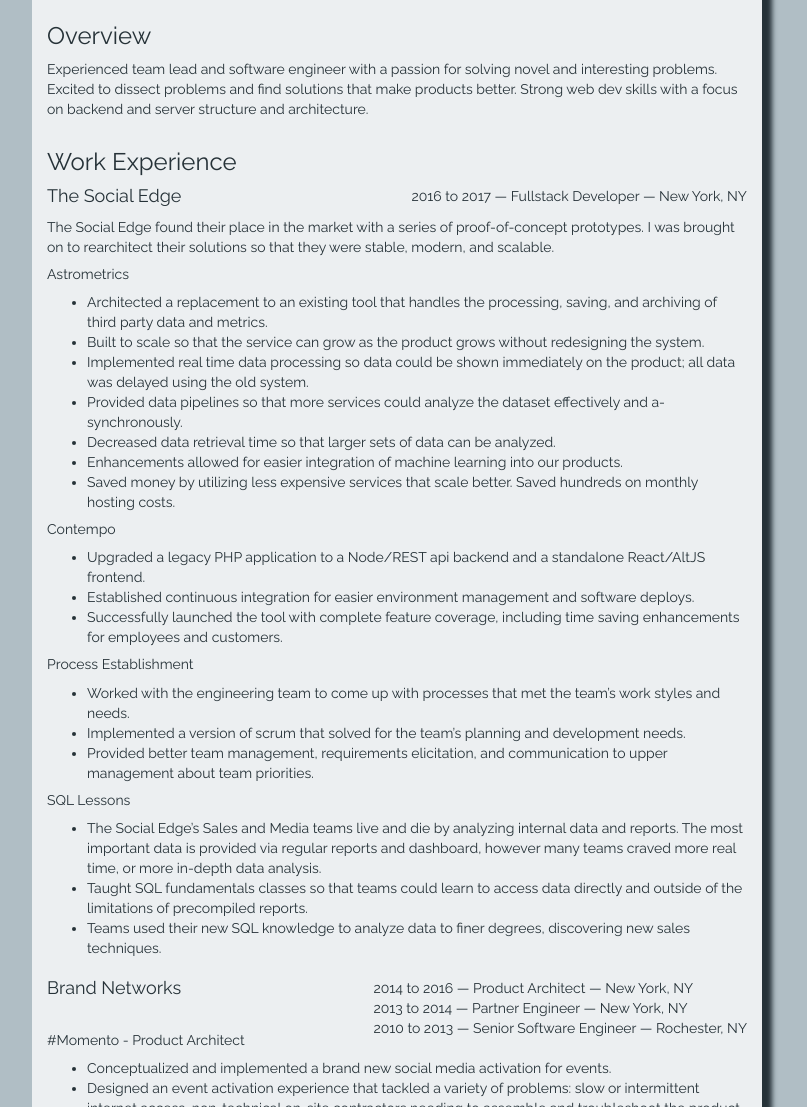
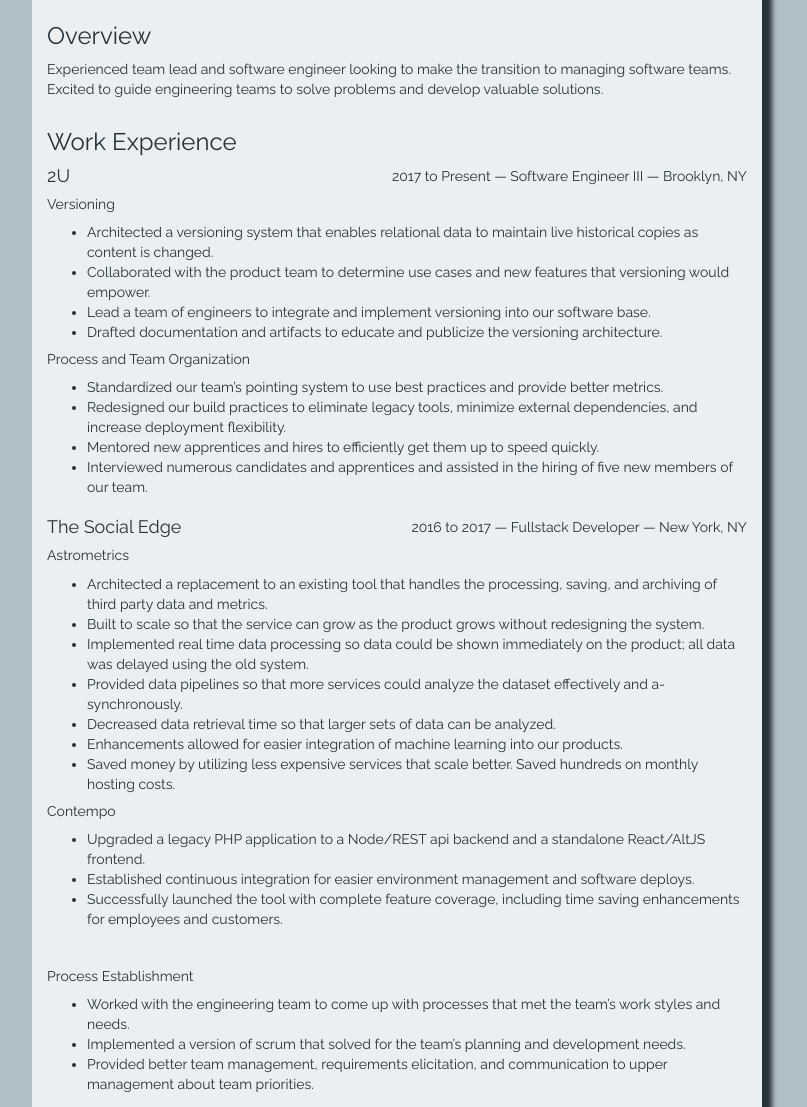
Before and after one commit to jtymann/Resume, a plain HTML site: page index.html in a window 1280 px wide. Shown: the part 186-1293 px from the top of the page, without its empty margins (243-1050 px from the left). Drawn offline with Linux system fonts and the light colour scheme.

Commit message:
Added 2U Work

```diff
--- a/index.html
+++ b/index.html
@@ -32,7 +32,7 @@
             <div class="col-lg">
                 <h3>Overview</h3>
                 <p>
-                    Experienced team lead and software engineer with a passion for solving novel and interesting problems. Excited to dissect problems and find solutions that make products better. Strong web dev skills with a focus on backend and server structure and architecture.
+                    Experienced team lead and software engineer looking to make the transition to managing software teams. Excited to guide engineering teams to solve problems and develop valuable solutions.
                 </p>
             </div>
         </div>
@@ -40,11 +40,29 @@
             <div class="col-lg">
                 <h3>Work Experience</h3>
                 <div class="company" style="margin-bottom: 11px;">
+                    <p class="pull-right">2017 to Present &mdash; Software Engineer III &mdash; Brooklyn, NY</p>
+                    <h4>2U</h4></div>
+                <h5>Versioning</h5>
+                <ul>
+                    <li>Architected a versioning system that enables relational data to maintain live historical copies as content is changed.</li>
+                    <li>Collaborated with the product team to determine use cases and new features that versioning would empower.</li>
+                    <li>Lead a team of engineers to integrate and implement versioning into our software base.</li>
+                    <li>Drafted documentation and artifacts to educate and publicize the versioning architecture.</li>
+                </ul>
+                <h5>Process and Team Organization</h5>
+                <ul>
+                    <li>Standardized our team’s pointing system to use best practices and provide better metrics.</li>
+                    <li>Redesigned our build practices to eliminate legacy tools, minimize external dependencies, and increase deployment flexibility.</li>
+                    <li>Mentored new apprentices and hires to efficiently get them up to speed quickly.</li>
+                    <li>Interviewed numerous candidates and apprentices and assisted in the hiring of five new members of our team.</li>
+                </ul>
+            </div>
+        </div>
+        <div class="row">
+            <div class="col-lg">
+                <div class="company" style="margin-bottom: 11px;">
                     <p class="pull-right">2016 to 2017 &mdash; Fullstack Developer &mdash; New York, NY</p>
                     <h4>The Social Edge</h4></div>
-                <p>
-                    The Social Edge found their place in the market with a series of proof-of-concept prototypes. I was brought on to rearchitect their solutions so that they were stable, modern, and scalable.
-                </p>
                 <h5>Astrometrics</h5>
                 <ul>
                     <li>Architected a replacement to an existing tool that handles the processing, saving, and archiving of third party data and metrics.</li>
@@ -61,17 +79,12 @@
                     <li>Established continuous integration for easier environment management and software deploys.</li>
                     <li>Successfully launched the tool with complete feature coverage, including time saving enhancements for employees and customers.</li>
                 </ul>
+                <br />
                 <h5>Process Establishment</h5>
                 <ul>
                     <li>Worked with the engineering team to come up with processes that met the team’s work styles and needs.</li>
                     <li>Implemented a version of scrum that solved for the team’s planning and development needs.</li>
                     <li>Provided better team management, requirements elicitation, and communication to upper management about team priorities. </li>
-                </ul>
-                <h5>SQL Lessons</h5>
-                <ul>
-                    <li>The Social Edge’s Sales and Media teams live and die by analyzing internal data and reports. The most important data is provided via regular reports and dashboard, however many teams craved more real time, or more in-depth data analysis.</li>
-                    <li>Taught SQL fundamentals classes so that teams could learn to access data directly and outside of the limitations of precompiled reports.</li>
-                    <li>Teams used their new SQL knowledge to analyze data to finer degrees, discovering new sales techniques. </li>
                 </ul>
             </div>
         </div>
@@ -80,7 +93,7 @@
                 <div class="company">
                     <p class="pull-right">2014 to 2016 &mdash; Product Architect &mdash; New York, NY
                         <br>2013 to 2014 &mdash; Partner Engineer &mdash; New York, NY
-                        <br>2010 to 2013 &mdash; Senior Software Engineer &mdash; Rochester, NY</p>
+                        <br>2010 to 2013 &mdash; Software Engineer &mdash; Rochester, NY</p>
                     <h4>Brand Networks</h4></div>
                 <h5>#Momento - Product Architect</h5>
                 <ul>
```
Also changed, not shown: 1 other file.
